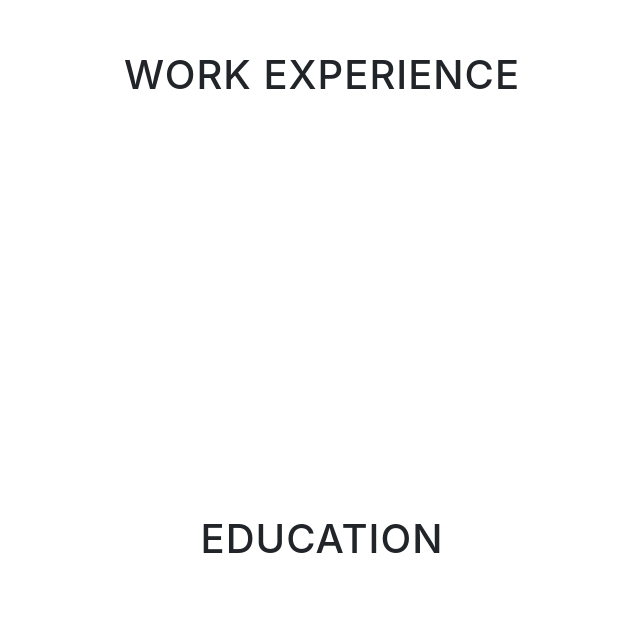
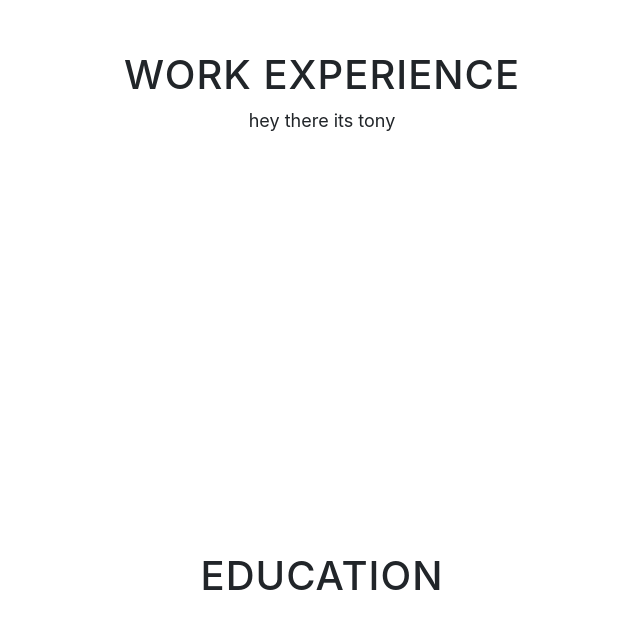
Before and after one commit to afbooza/afbooza.github.io, a website with bundled scripts: page resume.html in a window 1280 px wide. Shown: the part 149-778 px from the top of the page, without its empty margins (318-958 px from the left). Built offline with nearby package versions, Linux system fonts and the light colour scheme.

Commit message:
work background

```diff
--- a/resume.html
+++ b/resume.html
@@ -56,7 +56,9 @@
       <div class="row">
         <div class="col-lg-8 mx-auto">
           <h1>Work Experience</h1>
-          <p class="work-background"></p>
+          <p class="work-background">
+              hey there its tony
+          </p>
       </div>
     </div>
   </section>
```
